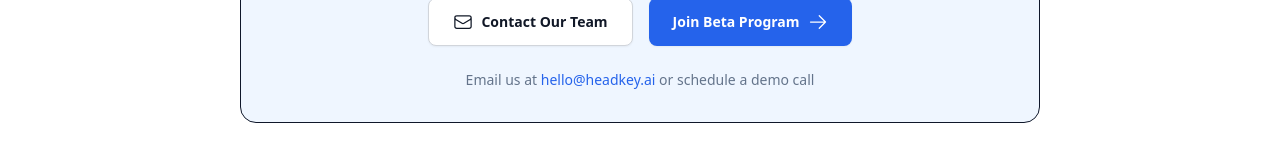
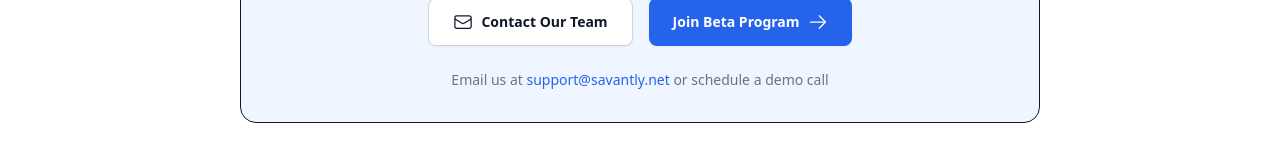
Before and after one commit to savantly-net/headkey, a Next.js app in the folder ui/: page /about in a window 1280 px wide. Shown: the part 3638-3798 px from the top of the page. Built offline with nearby package versions, Linux system fonts and the light colour scheme.

Commit message:
Update ContactCTA.tsx

```diff
--- a/ui/src/components/ContactCTA.tsx
+++ b/ui/src/components/ContactCTA.tsx
@@ -1,27 +1,26 @@
-'use client';
+"use client";
 
 import {
   EnvelopeIcon,
   ArrowRightIcon,
-  ChatBubbleLeftRightIcon
-} from '@heroicons/react/24/outline';
-import Link from 'next/link';
+  ChatBubbleLeftRightIcon,
+} from "@heroicons/react/24/outline";
+import Link from "next/link";
 
 interface ContactCTAProps {
   title?: string;
   description?: string;
-  variant?: 'default' | 'compact' | 'inline';
+  variant?: "default" | "compact" | "inline";
   showBackground?: boolean;
 }
 
 export default function ContactCTA({
   title = "Have Questions?",
   description = "Get in touch with our team and learn how HeadKey can transform your AI applications.",
-  variant = 'default',
-  showBackground = true
+  variant = "default",
+  showBackground = true,
 }: ContactCTAProps) {
-
-  if (variant === 'inline') {
+  if (variant === "inline") {
     return (
       <div className="flex flex-col sm:flex-row items-center justify-between p-4 bg-blue-50 border border-blue-200 rounded-lg">
         <div className="flex items-center space-x-3 mb-4 sm:mb-0">
@@ -45,9 +44,11 @@
     );
   }
 
-  if (variant === 'compact') {
+  if (variant === "compact") {
     return (
-      <div className={`text-center p-6 rounded-xl ${showBackground ? 'bg-gray-50 border border-gray-200' : ''}`}>
+      <div
+        className={`text-center p-6 rounded-xl ${showBackground ? "bg-gray-50 border border-gray-200" : ""}`}
+      >
         <h3 className="text-lg font-semibold text-gray-900 mb-2">{title}</h3>
         <p className="text-gray-600 mb-4 text-sm">{description}</p>
         <div className="flex flex-col sm:flex-row gap-3 justify-center">
@@ -66,7 +67,9 @@
 
   // Default variant
   return (
-    <div className={`text-center p-8 rounded-2xl ${showBackground ? 'bg-blue-50 border border-blue-200' : ''}`}>
+    <div
+      className={`text-center p-8 rounded-2xl ${showBackground ? "bg-blue-50 border border-blue-200" : ""}`}
+    >
       <div className="flex justify-center mb-6">
         <div className="w-16 h-16 bg-blue-100 rounded-xl flex items-center justify-center">
           <ChatBubbleLeftRightIcon className="w-8 h-8 text-blue-600" />
@@ -74,7 +77,9 @@
       </div>
 
       <h3 className="text-2xl font-bold text-gray-900 mb-4">{title}</h3>
-      <p className="text-lg text-gray-600 mb-8 max-w-2xl mx-auto">{description}</p>
+      <p className="text-lg text-gray-600 mb-8 max-w-2xl mx-auto">
+        {description}
+      </p>
 
       <div className="flex flex-col sm:flex-row gap-4 justify-center">
         <Link href="/contact" className="btn-secondary text-lg px-6 py-3">
@@ -89,11 +94,14 @@
 
       <div className="mt-6 text-sm text-gray-500">
         <p>
-          Email us at{' '}
-          <a href="mailto:hello@headkey.ai" className="text-blue-600 hover:text-blue-700">
-            hello@headkey.ai
-          </a>
-          {' '}or schedule a demo call
+          Email us at{" "}
+          <a
+            href="mailto:support@savantly.net"
+            className="text-blue-600 hover:text-blue-700"
+          >
+            support@savantly.net
+          </a>{" "}
+          or schedule a demo call
         </p>
       </div>
     </div>
```
